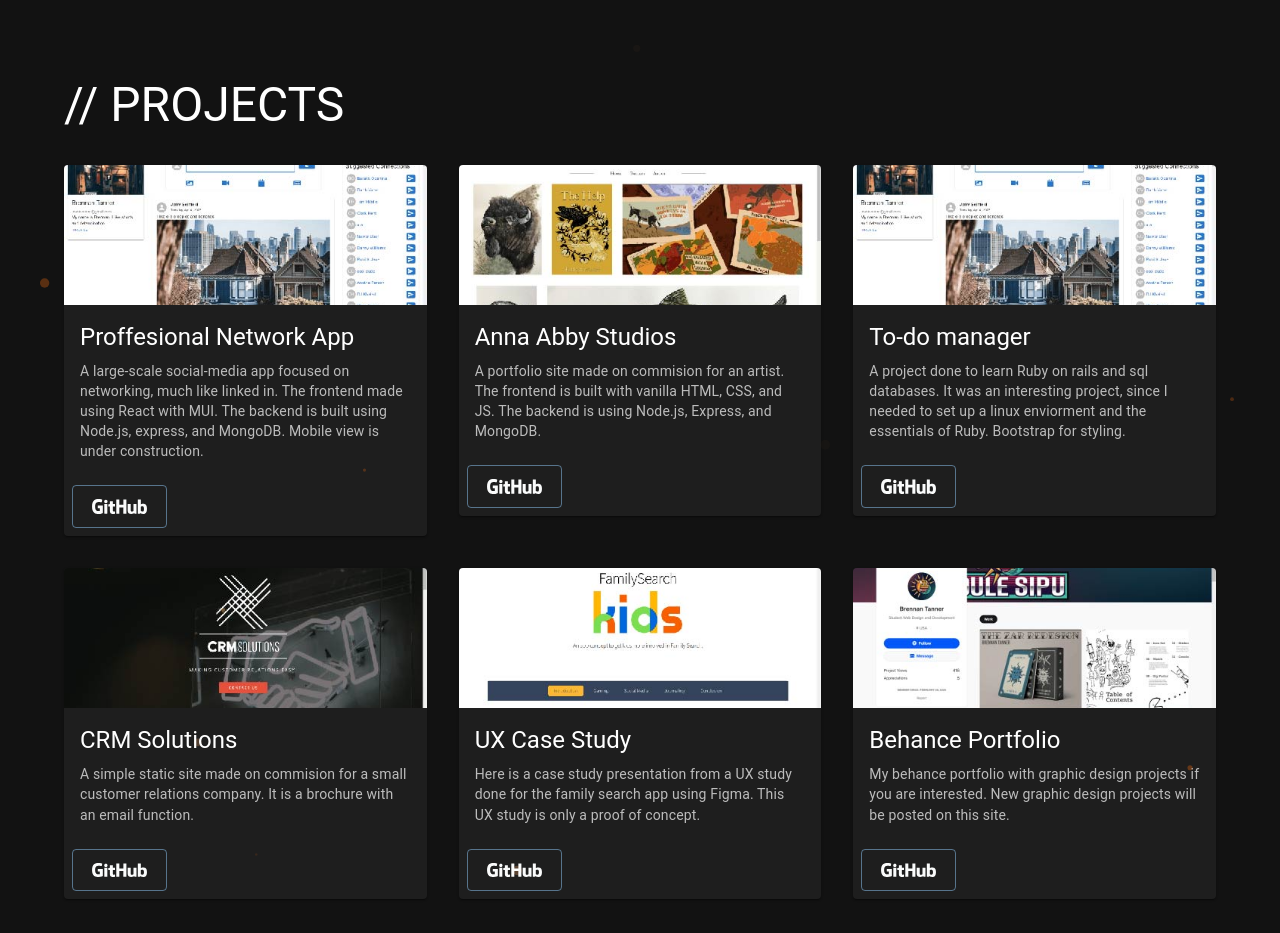
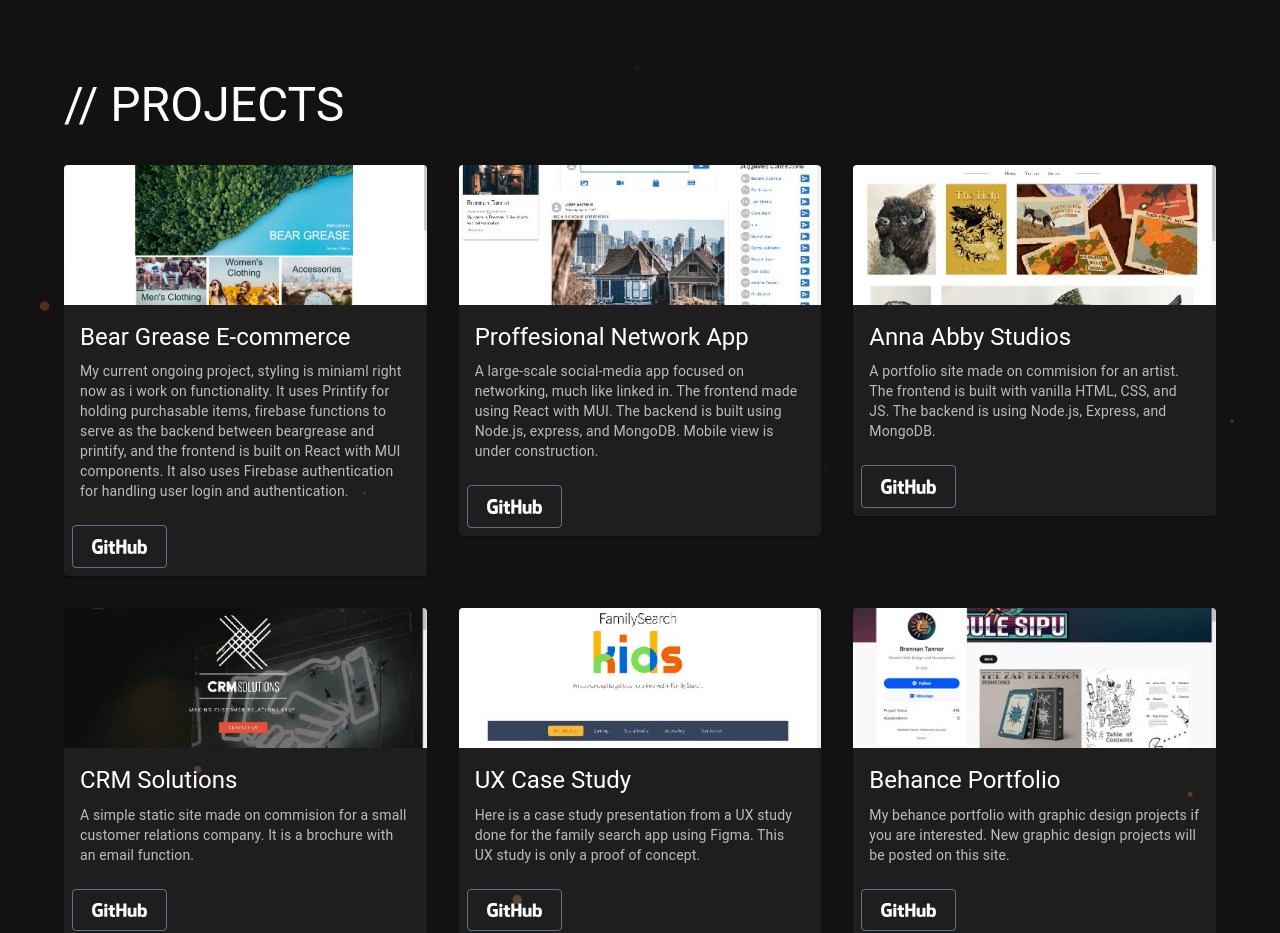
Before and after one commit to BrennanTanner/brennantannerportfolio, a React (Vite) app: page / in a window 1280 px wide. Shown: the part 1560-2493 px from the top of the page. Built offline with nearby package versions, Linux system fonts and the light colour scheme.

Commit message:
added bear grease to projects

```diff
--- a/src/components/Projects.jsx
+++ b/src/components/Projects.jsx
@@ -17,12 +17,22 @@ import todo from '../assets/pronet.jpg';
 import crm from '../assets/crm.jpg';
 import Ux from '../assets/UX.jpg';
 import behance from '../assets/behance.jpg';
+import beargrease from '../assets/beargrease.png';
 import { Link } from 'react-router-dom';
 
 export default function Projects() {
    const PostItems = [
       {
          id: 1,
+         title: 'Bear Grease E-commerce',
+         description:
+            'My current ongoing project, styling is miniaml right now as i work on functionality. It uses Printify for holding purchasable items, firebase functions to serve as the backend between beargrease and printify, and the frontend is built on React with MUI components. It also uses Firebase authentication for handling user login and authentication.',
+         url: 'https://bear-grease.web.app',
+         github: 'https://github.com/BrennanTanner/bear-grease',
+         image: beargrease,
+      },
+      {
+         id: 2,
          title: 'Proffesional Network App',
          description:
             'A large-scale social-media app focused on networking, much like linked in. The frontend made using React with MUI. The backend is built using Node.js, express, and MongoDB. Mobile view is under construction.',
@@ -32,22 +42,13 @@ export default function Projects() {
          image: pronet,
       },
       {
-         id: 2,
+         id: 3,
          title: 'Anna Abby Studios',
          description:
             'A portfolio site made on commision for an artist. The frontend is built with vanilla HTML, CSS, and JS. The backend is using Node.js, Express, and MongoDB.',
          url: 'https://annaabbystudios.com/',
          github: 'https://github.com/BrennanTanner/annaabbystudios',
          image: anna,
-      },
-      {
-         id: 3,
-         title: 'To-do manager',
-         description:
-            'A project done to learn Ruby on rails and sql databases. It was an interesting project, since I needed to set up a linux enviorment and the essentials of Ruby. Bootstrap for styling.',
-         url: '',
-         github: 'https://github.com/BrennanTanner/todoManager',
-         image: todo,
       },
       {
          id: 4,
```
Also changed, not shown: src/assets/beargrease.png (added), src/pages/About.jsx (added), src/pages/Contact.jsx (added).
